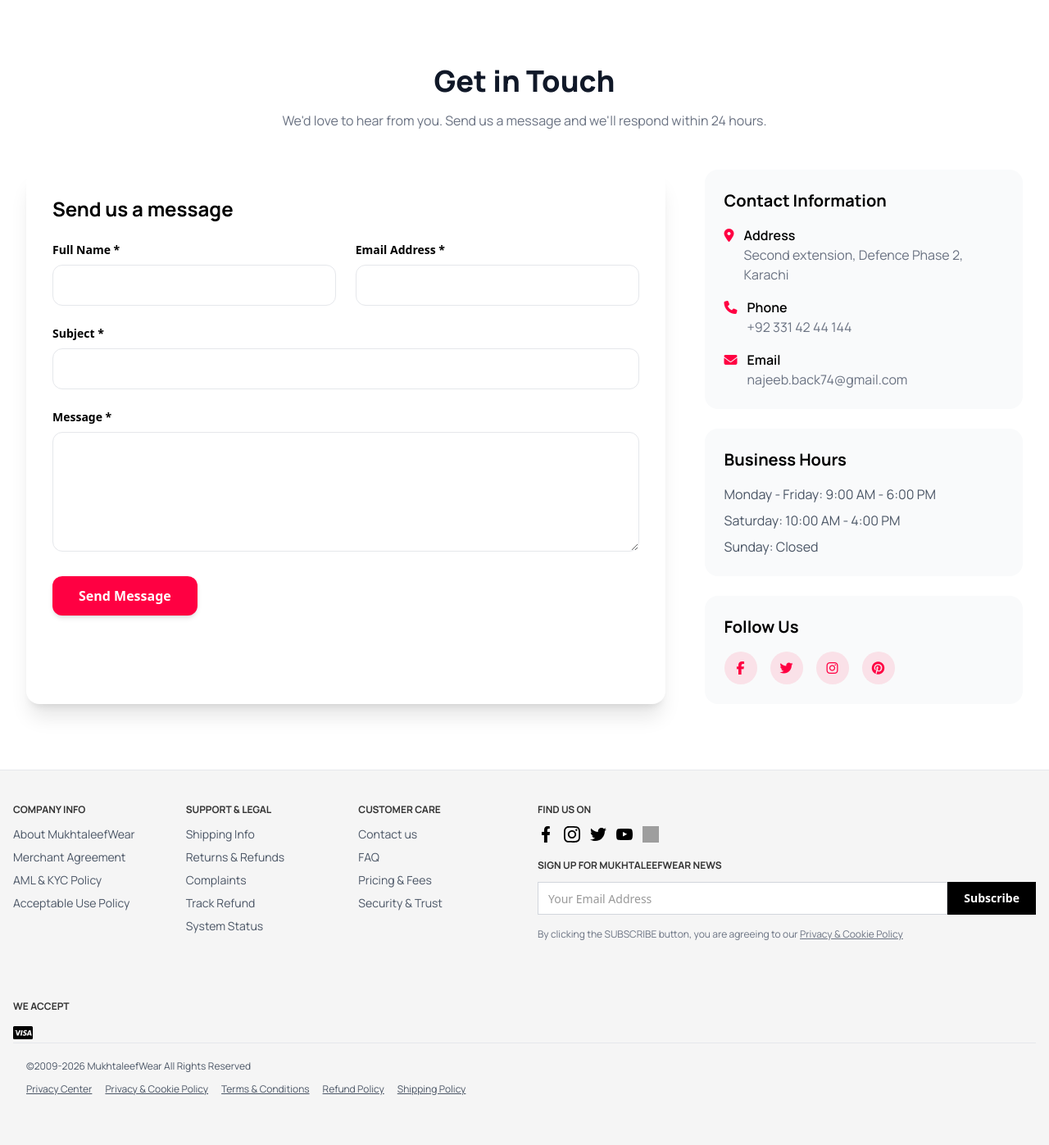
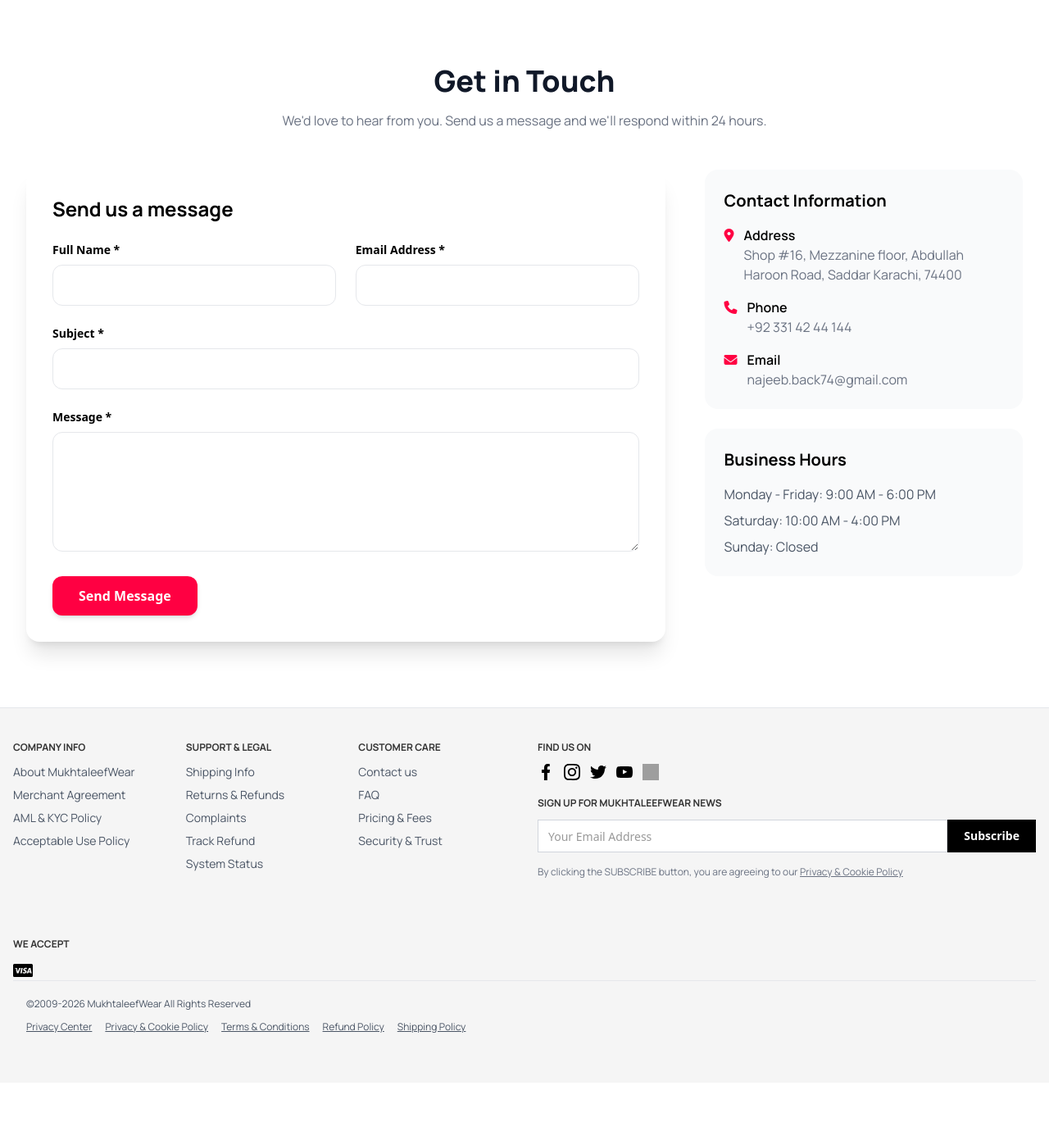
Before and after one commit to bilalahmedkhatri/store-dj-rhel, a Django app: page /contact-us/ in a window 1280 px wide. Shown: the part 58-1455 px from the top of the page at 82% size. After the commit the page ends 1319 px from the top, so only its background shows below. Run offline with Django 5.2, Linux system fonts and the light colour scheme; style sheets or scripts are compiled from the project's sources; some libraries are stand-ins or nearby versions; grey boxes are pictures that could not be loaded.

Commit message:
update contact information

```diff
--- a/app/views/mock_data.py
+++ b/app/views/mock_data.py
@@ -143,7 +143,7 @@ def get_mock_contact_data() -> dict:
         "contact_subheading": "We'd love to hear from you. Send us a message and we'll respond within 24 hours.",
         "contact_info": {
             "address_label": "Address",
-            "address": "Second extension, Defence Phase 2, Karachi",
+            "address": "Shop #16, Mezzanine floor, Abdullah Haroon Road, Saddar Karachi, 74400",
             "phone_label": "Phone",
             "phone": "+92 331 42 44 144",
             "email_label": "Email",
--- a/templates/landing/contact.html
+++ b/templates/landing/contact.html
@@ -70,14 +70,14 @@
                     </div>
                 </div>
 
-                <div class="bg-gray-50 rounded-2xl p-6">
+                {% comment %} <div class="bg-gray-50 rounded-2xl p-6">
                     <h3 class="text-xl font-bold mb-4">Follow Us</h3>
                     <div class="flex gap-4">
                         {% for social in social_links %}
                         <a href="{{ social.url }}" class="w-10 h-10 bg-primary/10 rounded-full flex items-center justify-center text-primary hover:bg-primary hover:text-white transition"><i class="{{ social.icon }}"></i></a>
                         {% endfor %}
                     </div>
-                </div>
+                </div> {% endcomment %}
             </div>
         </div>
     </div>
```
